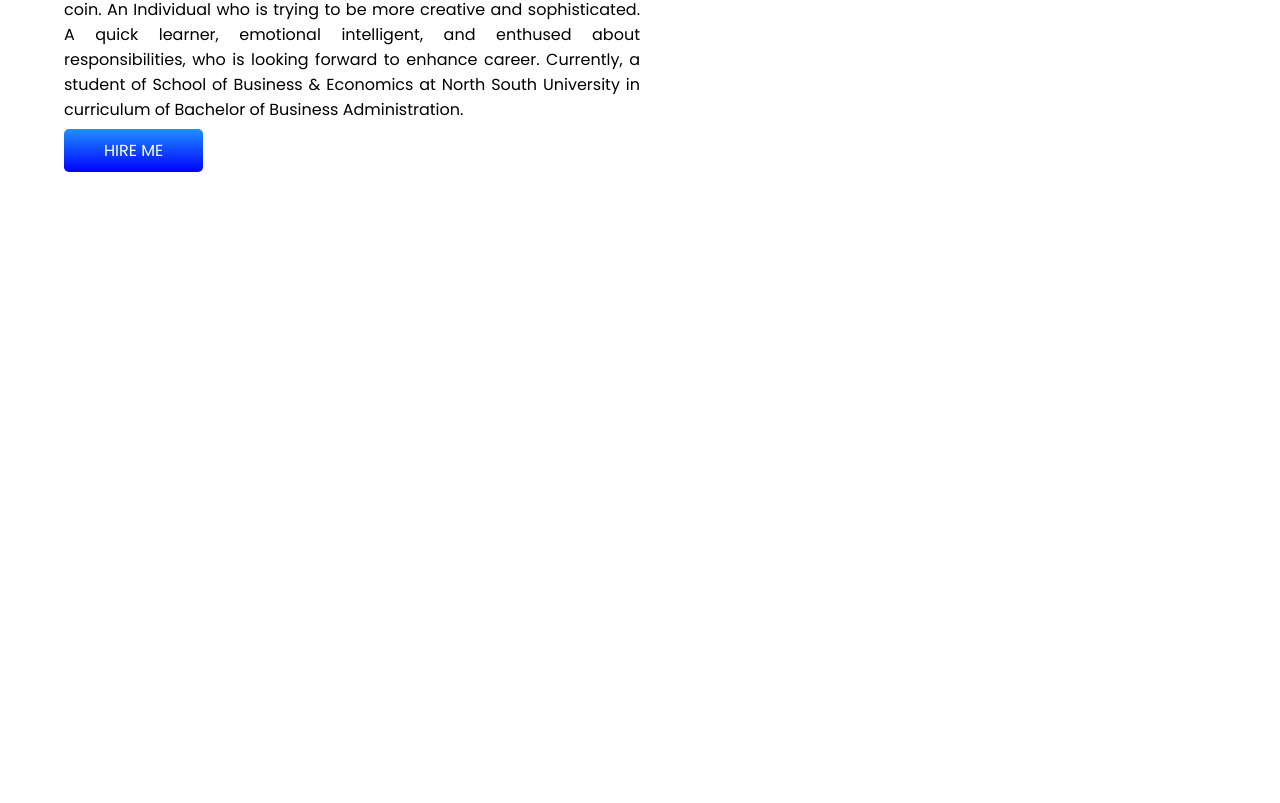
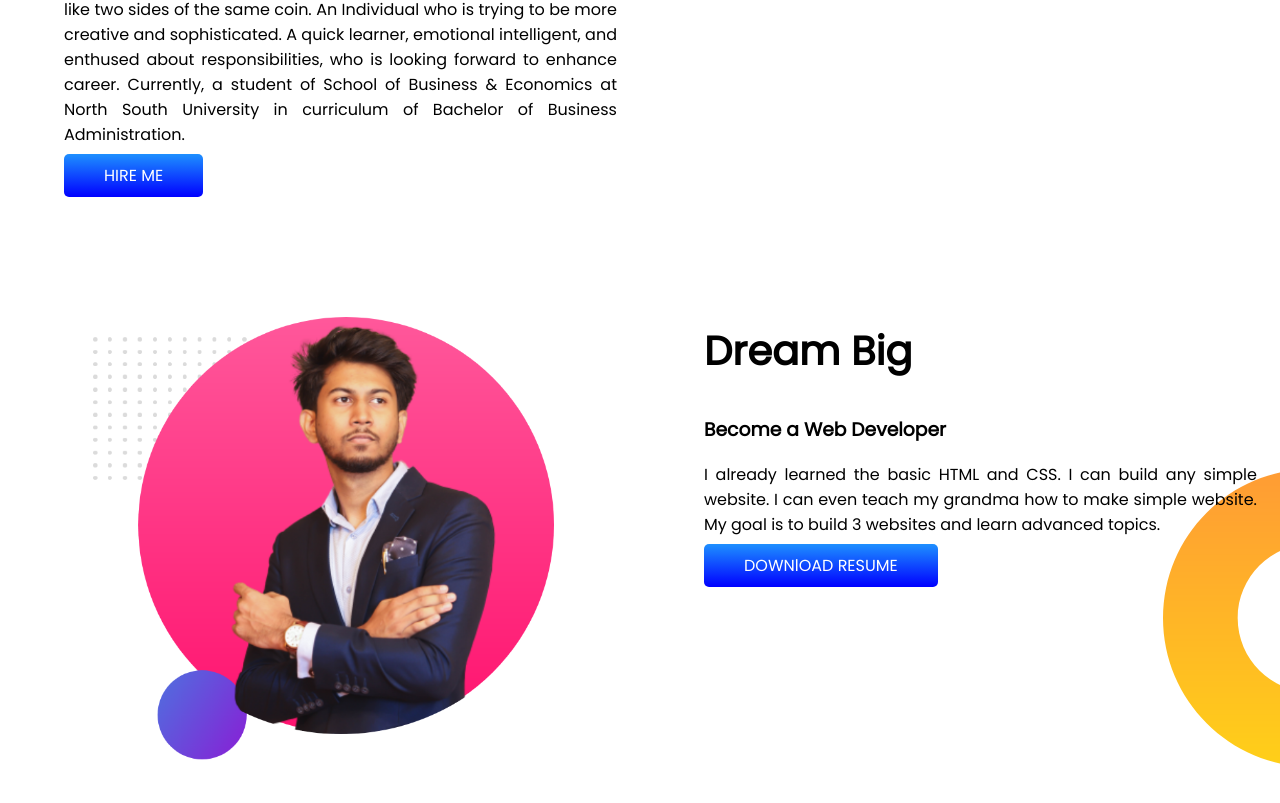
Before and after one commit to tashfeenchowdhury/my-portfolio, a plain HTML site: page index.html in a window 1280 px wide. Shown: the part 505-1308 px from the top of the page. Before the commit the page ends 800 px from the top, so only its background shows below. Drawn offline with Linux system fonts and the light colour scheme.

Commit message:
middle section done

```diff
--- a/index.html
+++ b/index.html
@@ -41,7 +41,24 @@
         >
       </div>
       <div class="half-width">
-        <img src="/images/tashfeen-bg.png" />
+        <img src="/images/tashfeen-bg.png" alt="tashfeen's photo" />
+      </div>
+    </section>
+    <section class="middle-section">
+      <div class="half-width">
+        <img src="/images/tashfeen-bg2.png" alt="tashfeen's photo" />
+      </div>
+      <div class="half-width">
+        <h1>Dream Big</h1>
+        <h3>Become a Web Developer</h3>
+        <p class="statement">
+          I already learned the basic HTML and CSS. I can build any simple
+          website. I can even teach my grandma how to make simple website. My
+          goal is to build 3 websites and learn advanced topics.
+        </p>
+        <a class="link-button" href="/images/resume.pdf" download
+          >DOWNlOAD RESUME</a
+        >
       </div>
     </section>
   </body>
--- a/style.css
+++ b/style.css
@@ -10,9 +10,11 @@ h1 {
 }
 .statement {
   text-align: justify;
+  padding-right: 4%;
 }
 section {
   display: flex;
+  margin-bottom: 100px;
 }
 .half-width {
   width: 50%;
@@ -35,3 +37,8 @@ section {
   background-image: url(images/top-banner.png);
   background-repeat: no-repeat;
 }
+.middle-section {
+  background-image: url(images/dream-bg.png);
+  background-repeat: no-repeat;
+  background-position: bottom right;
+}
```
Also changed, not shown: 1 other file.
